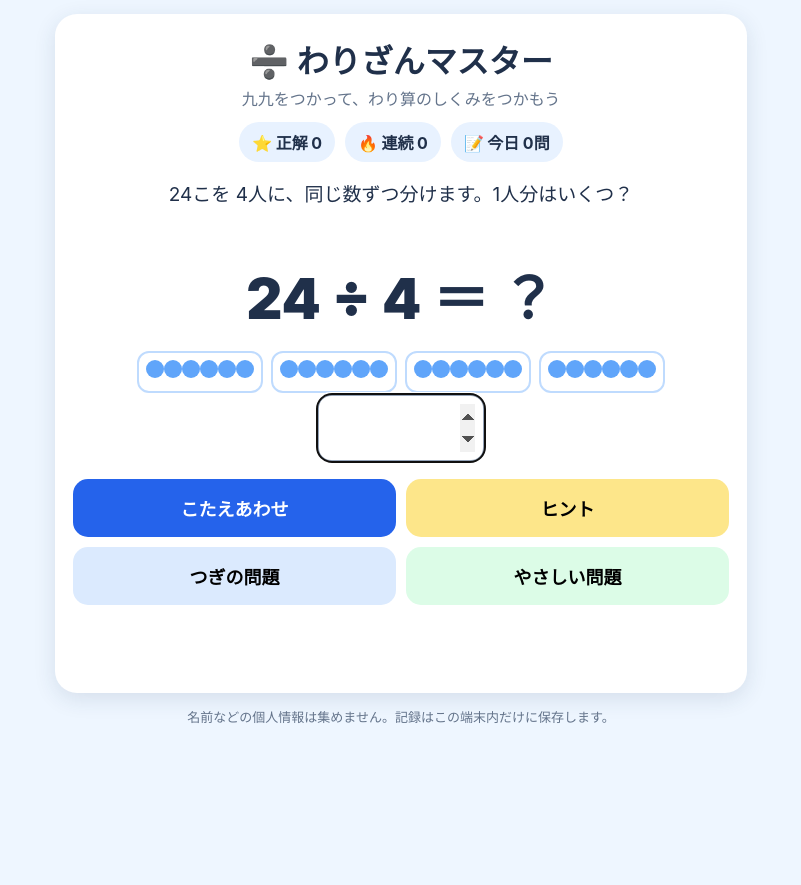
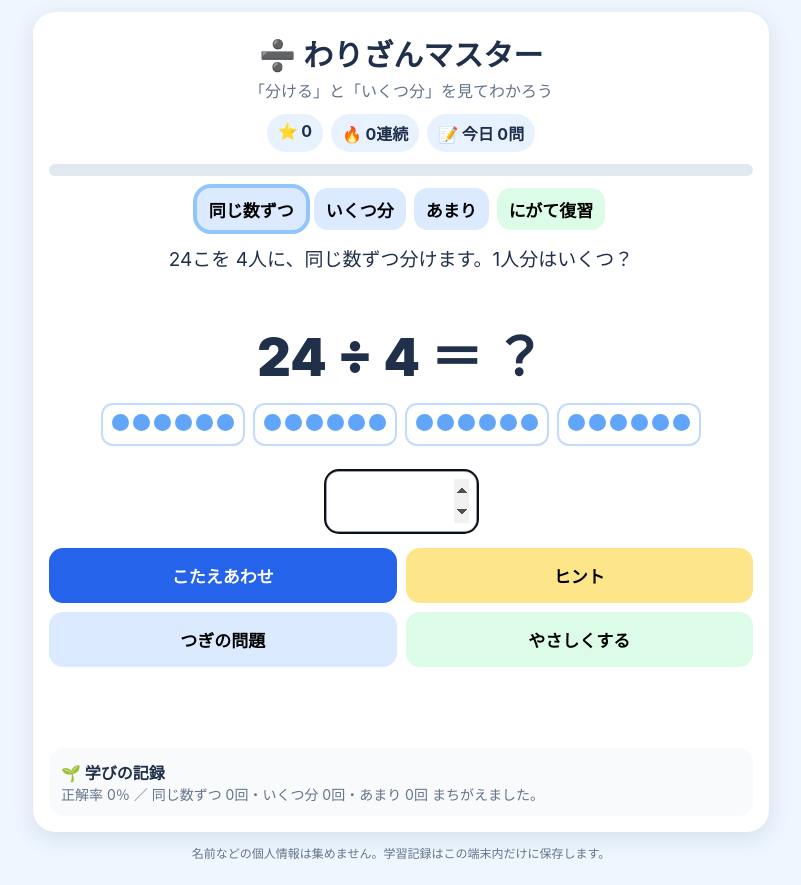
Before and after one commit to t5m9p225m6-commits/warizan-master, a plain HTML site: page index.html in a window 1280 px wide. Shown: the whole page, without its empty margins (239-1040 px from the left). Before the commit the page ends 800 px from the top, so only its background shows below. Drawn offline with Linux system fonts and the light colour scheme.

Commit message:
Add files via upload

```diff
--- a/index.html
+++ b/index.html
@@ -1,117 +1,70 @@
 <!doctype html>
-<html lang="ja">
-<head>
-<meta charset="utf-8">
-<meta name="viewport" content="width=device-width,initial-scale=1,viewport-fit=cover">
-<meta name="theme-color" content="#eef6ff">
-<title>わりざんマスター</title>
+<html lang="ja"><head><meta charset="utf-8"><meta name="viewport" content="width=device-width,initial-scale=1,viewport-fit=cover">
+<meta name="theme-color" content="#eef6ff"><title>わりざんマスター</title>
 <style>
-*{box-sizing:border-box}
-body{margin:0;background:#eef6ff;color:#20304a;font-family:-apple-system,BlinkMacSystemFont,"Hiragino Sans","Noto Sans JP",sans-serif}
-main{max-width:720px;margin:auto;padding:14px}
-.card{background:#fff;border-radius:22px;padding:18px;box-shadow:0 6px 22px rgba(35,55,90,.12)}
-h1{text-align:center;font-size:32px;margin:4px 0}
-.sub{text-align:center;color:#64748b;margin:0 0 12px}
-.stats{display:flex;justify-content:center;gap:10px;flex-wrap:wrap}
-.pill{background:#e8f2ff;border-radius:999px;padding:8px 13px;font-weight:800}
-.story{text-align:center;font-size:19px;min-height:58px;margin:18px 0 4px;line-height:1.55}
-.problem{text-align:center;font-size:56px;font-weight:900;margin:16px 0}
-.answer{text-align:center}
-input{width:170px;font-size:42px;text-align:center;border:3px solid #94a3b8;border-radius:15px;padding:8px;background:white}
-.grid{display:grid;grid-template-columns:1fr 1fr;gap:10px;margin-top:16px}
-button{border:0;border-radius:15px;min-height:58px;padding:12px;font-size:18px;font-weight:900;cursor:pointer;touch-action:manipulation}
-.primary{background:#2563eb;color:white}.hint{background:#fde68a}.next{background:#dbeafe}.easy{background:#dcfce7}
-.msg{text-align:center;min-height:70px;font-size:22px;font-weight:900;padding-top:14px;line-height:1.45}
-.visual{display:flex;justify-content:center;gap:8px;flex-wrap:wrap;min-height:42px;margin-top:8px}
-.dot{width:18px;height:18px;border-radius:50%;background:#60a5fa;display:inline-block}
-.group{border:2px solid #bfdbfe;border-radius:12px;padding:7px;min-width:48px;text-align:center}
-footer{text-align:center;color:#64748b;font-size:13px;margin:14px}
-@media(max-width:480px){.problem{font-size:48px}h1{font-size:28px}.card{padding:14px}.story{font-size:17px}}
-</style>
-</head>
-<body>
-<main>
-<section class="card">
-<h1>➗ わりざんマスター</h1>
-<p class="sub">九九をつかって、わり算のしくみをつかもう</p>
-<div class="stats">
-<span class="pill">⭐ 正解 <b id="correct">0</b></span>
-<span class="pill">🔥 連続 <b id="streak">0</b></span>
-<span class="pill">📝 今日 <b id="today">0</b>問</span>
+*{box-sizing:border-box}body{margin:0;background:#eef6ff;color:#20304a;font-family:-apple-system,BlinkMacSystemFont,"Hiragino Sans","Noto Sans JP",sans-serif}
+main{max-width:760px;margin:auto;padding:12px}.card{background:#fff;border-radius:22px;padding:16px;box-shadow:0 6px 22px #23375a1f}
+h1{text-align:center;margin:3px;font-size:30px}.sub{text-align:center;color:#64748b;margin:3px 0 12px}.tabs,.stats{display:flex;gap:8px;flex-wrap:wrap;justify-content:center}
+.pill{background:#e8f2ff;border-radius:999px;padding:7px 11px;font-weight:800}.tabs button{min-height:42px;padding:8px 12px}
+button{border:0;border-radius:14px;min-height:55px;padding:11px;font-size:17px;font-weight:900;touch-action:manipulation;cursor:pointer}
+button.active{outline:4px solid #93c5fd}.blue{background:#2563eb;color:#fff}.yellow{background:#fde68a}.soft{background:#dbeafe}.green{background:#dcfce7}
+.story{text-align:center;font-size:19px;min-height:58px;margin:16px 0 2px;line-height:1.5}.problem{text-align:center;font-size:52px;font-weight:900;margin:12px 0}
+.visual{display:flex;justify-content:center;align-items:flex-start;gap:8px;flex-wrap:wrap;min-height:58px}.group{border:2px solid #bfdbfe;border-radius:12px;padding:7px;min-width:48px;text-align:center}
+.dot{display:inline-block;width:17px;height:17px;border-radius:50%;background:#60a5fa;margin:2px}.answer{text-align:center;margin-top:8px}
+input{width:155px;font-size:40px;text-align:center;border:3px solid #94a3b8;border-radius:14px;padding:7px}.buttons{display:grid;grid-template-columns:1fr 1fr;gap:9px;margin-top:14px}
+.msg{text-align:center;font-size:21px;font-weight:900;min-height:68px;padding:12px 2px}.progress{height:12px;background:#e2e8f0;border-radius:99px;overflow:hidden;margin:12px 0}.bar{height:100%;background:#60a5fa;width:0}
+.panel{margin-top:13px;background:#f8fafc;border-radius:15px;padding:12px}.small{font-size:14px;color:#64748b}footer{text-align:center;color:#64748b;font-size:12px;margin:12px}
+@media(max-width:480px){.problem{font-size:45px}.story{font-size:17px}h1{font-size:27px}.card{padding:13px}}
+</style></head><body><main><section class="card">
+<h1>➗ わりざんマスター</h1><p class="sub">「分ける」と「いくつ分」を見てわかろう</p>
+<div class="stats"><span class="pill">⭐ <b id="stars">0</b></span><span class="pill">🔥 <b id="streak">0</b>連続</span><span class="pill">📝 今日 <b id="today">0</b>問</span></div>
+<div class="progress"><div id="bar" class="bar"></div></div>
+<div class="tabs">
+<button id="equalTab" class="soft">同じ数ずつ</button><button id="groupTab" class="soft">いくつ分</button><button id="remainTab" class="soft">あまり</button><button id="weakTab" class="green">にがて復習</button>
 </div>
-<div id="story" class="story"></div>
-<div id="problem" class="problem"></div>
-<div id="visual" class="visual"></div>
-<div class="answer"><input id="answer" type="number" inputmode="numeric" min="0" autocomplete="off" aria-label="答え"></div>
-<div class="grid">
-<button id="check" class="primary">こたえあわせ</button>
-<button id="hint" class="hint">ヒント</button>
-<button id="next" class="next">つぎの問題</button>
-<button id="easy" class="easy">やさしい問題</button>
-</div>
+<div id="story" class="story"></div><div id="problem" class="problem"></div><div id="visual" class="visual"></div>
+<div class="answer"><input id="answer" type="number" inputmode="numeric" autocomplete="off" aria-label="答え"></div>
+<div class="buttons"><button id="check" class="blue">こたえあわせ</button><button id="hint" class="yellow">ヒント</button><button id="next" class="soft">つぎの問題</button><button id="easy" class="green">やさしくする</button></div>
 <div id="msg" class="msg" aria-live="polite"></div>
-</section>
-<footer>名前などの個人情報は集めません。記録はこの端末内だけに保存します。</footer>
-</main>
+<div class="panel"><b>🌱 学びの記録</b><div id="record" class="small"></div></div>
+</section><footer>名前などの個人情報は集めません。学習記録はこの端末内だけに保存します。</footer></main>
 <script>
 "use strict";
 (function(){
- const $=id=>document.getElementById(id);
- let q=null;
- let state={correct:0,streak:0,today:0};
- try{
-   const old=JSON.parse(localStorage.getItem("warizanMasterStable")||"null");
-   if(old && typeof old==="object") state=Object.assign(state,old);
- }catch(e){}
- function save(){try{localStorage.setItem("warizanMasterStable",JSON.stringify(state));}catch(e){}}
- function rand(a,b){return Math.floor(Math.random()*(b-a+1))+a}
- function renderStats(){$("correct").textContent=state.correct;$("streak").textContent=state.streak;$("today").textContent=state.today}
- function dots(groups,each){
-   $("visual").innerHTML="";
-   if(groups*each>36)return;
-   for(let g=0;g<groups;g++){
-     const box=document.createElement("span");box.className="group";
-     for(let i=0;i<each;i++){const d=document.createElement("i");d.className="dot";box.appendChild(d)}
-     $("visual").appendChild(box);
-   }
- }
- function make(easy){
-   const divisor=easy?rand(2,5):rand(2,9);
-   const answer=easy?rand(1,5):rand(1,9);
-   const dividend=divisor*answer;
-   q={dividend,divisor,answer};
-   $("problem").textContent=dividend+" ÷ "+divisor+" ＝ ？";
-   $("story").textContent=dividend+"こを "+divisor+"人に、同じ数ずつ分けます。1人分はいくつ？";
-   $("answer").value="";
-   $("msg").textContent="";
-   dots(divisor,answer);
-   $("answer").focus();
- }
- function hint(){
-   $("story").textContent=q.divisor+" × □ ＝ "+q.dividend+" になる数を、九九からさがそう。";
-   $("msg").textContent="「"+q.divisor+"のだん」を思い出してみよう。";
- }
- function check(){
-   const raw=$("answer").value.trim();
-   if(raw===""){$("msg").textContent="答えを入れてから、こたえあわせを押してね。";return}
-   state.today++;
-   if(Number(raw)===q.answer){
-     state.correct++;state.streak++;
-     $("msg").textContent="⭕ せいかい！　"+q.divisor+" × "+q.answer+" ＝ "+q.dividend;
-   }else{
-     state.streak=0;
-     $("msg").textContent="△ おしい！　ヒントを見て、もう一度考えてみよう。";
-   }
-   renderStats();save();
- }
- $("check").addEventListener("click",check);
- $("hint").addEventListener("click",hint);
- $("next").addEventListener("click",()=>make(false));
- $("easy").addEventListener("click",()=>make(true));
- $("answer").addEventListener("keydown",e=>{if(e.key==="Enter")check()});
- window.addEventListener("error",()=>{$("msg").textContent="読み込みで問題が起きました。ページを再読み込みしてください。"});
- renderStats();make(false);
-})();
-</script>
-</body>
-</html>
+const $=id=>document.getElementById(id), KEY="warizanMasterV2";
+let state={stars:0,streak:0,today:0,attempts:0,correct:0,misses:{equal:0,group:0,remain:0}},mode="equal",q=null;
+try{const x=JSON.parse(localStorage.getItem(KEY)||"null");if(x)state=Object.assign(state,x)}catch(e){}
+function save(){try{localStorage.setItem(KEY,JSON.stringify(state))}catch(e){}}
+function rand(a,b){return Math.floor(Math.random()*(b-a+1))+a}
+function stat(){ $("stars").textContent=state.stars;$("streak").textContent=state.streak;$("today").textContent=state.today;$("bar").style.width=Math.min(100,(state.correct%10)*10)+"%";
+const rate=state.attempts?Math.round(state.correct/state.attempts*100):0;$("record").textContent="正解率 "+rate+"％ ／ 同じ数ずつ "+state.misses.equal+"回・いくつ分 "+state.misses.group+"回・あまり "+state.misses.remain+"回 まちがえました。";}
+function active(){["equal","group","remain"].forEach(m=>$(m+"Tab").classList.toggle("active",mode===m))}
+function clearVisual(){$("visual").innerHTML=""}
+function groupBox(n){const b=document.createElement("span");b.className="group";for(let i=0;i<n;i++){const d=document.createElement("i");d.className="dot";b.appendChild(d)}return b}
+function draw(groups,each,left){clearVisual();if(groups*each>40)return;for(let i=0;i<groups;i++)$("visual").appendChild(groupBox(each));if(left){const b=groupBox(left);b.title="あまり";b.style.borderStyle="dashed";$("visual").appendChild(b)}}
+function make(easy=false){
+ let d=easy?rand(2,5):rand(2,9),a=easy?rand(1,5):rand(1,9),n=d*a,r=0;
+ if(mode==="remain"){r=rand(1,d-1);n=d*a+r}
+ q={n,d,a,r,mode};$("answer").value="";$("msg").textContent="";
+ if(mode==="equal"){$("story").textContent=n+"こを "+d+"人に、同じ数ずつ分けます。1人分はいくつ？";$("problem").textContent=n+" ÷ "+d+" ＝ ？";draw(d,a,0)}
+ if(mode==="group"){$("story").textContent=n+"こを "+d+"こずつに分けます。何グループできる？";$("problem").textContent=n+" ÷ "+d+" ＝ ？";draw(a,d,0)}
+ if(mode==="remain"){$("story").textContent=n+"こを "+d+"こずつに分けます。何グループできる？（あまりは次に考えます）";$("problem").textContent=n+" ÷ "+d+" ＝ ？ あまり "+r;draw(a,d,r)}
+ active();$("answer").focus()
+}
+function hint(){if(mode==="equal")$("msg").textContent=dummy(q.d)+" × □ ＝ "+q.n+" に近い九九を探そう。";else $("msg").textContent=q.d+"こずつ丸で囲むイメージ。"+q.d+" × □ ＝ "+(q.n-q.r)+"。"}
+function dummy(x){return String(x)}
+function check(){
+ const raw=$("answer").value.trim();if(raw===""){$("msg").textContent="答えを入れてね。";return}
+ state.attempts++;state.today++;
+ if(Number(raw)===q.a){state.correct++;state.stars++;state.streak++;$("msg").textContent="⭕ せいかい！ "+q.d+" × "+q.a+" ＝ "+(q.d*q.a)+(q.r?"、あまり "+q.r:"")}
+ else{state.streak=0;state.misses[q.mode]++;$("msg").textContent="△ おしい！ 図とヒントを見て、もう一度考えよう。"}
+ save();stat()
+}
+function setMode(m){mode=m;make(false)}
+$("equalTab").onclick=()=>setMode("equal");$("groupTab").onclick=()=>setMode("group");$("remainTab").onclick=()=>setMode("remain");
+$("weakTab").onclick=()=>{const es=Object.entries(state.misses).sort((a,b)=>b[1]-a[1]);setMode(es[0][1]===0?"equal":es[0][0])};
+$("check").onclick=check;$("hint").onclick=hint;$("next").onclick=()=>make(false);$("easy").onclick=()=>make(true);
+$("answer").addEventListener("keydown",e=>{if(e.key==="Enter")check()});
+window.addEventListener("error",e=>{$("msg").textContent="読み込みエラーが起きました。再読み込みしてください。"});
+stat();make();
+})();</script></body></html>
```
